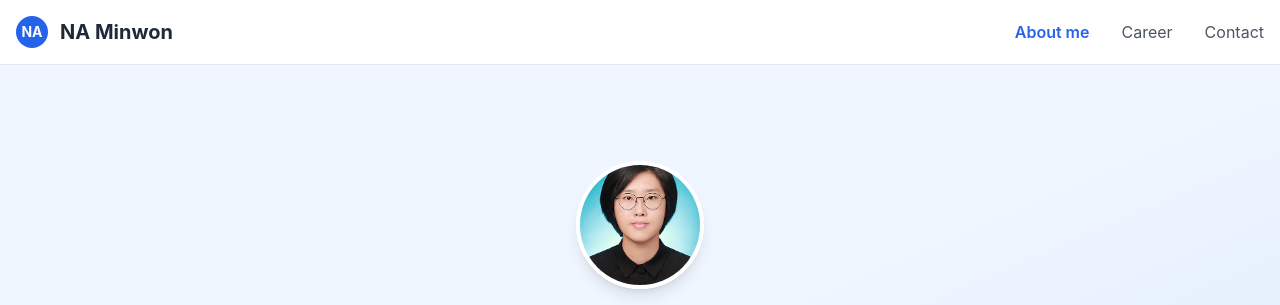
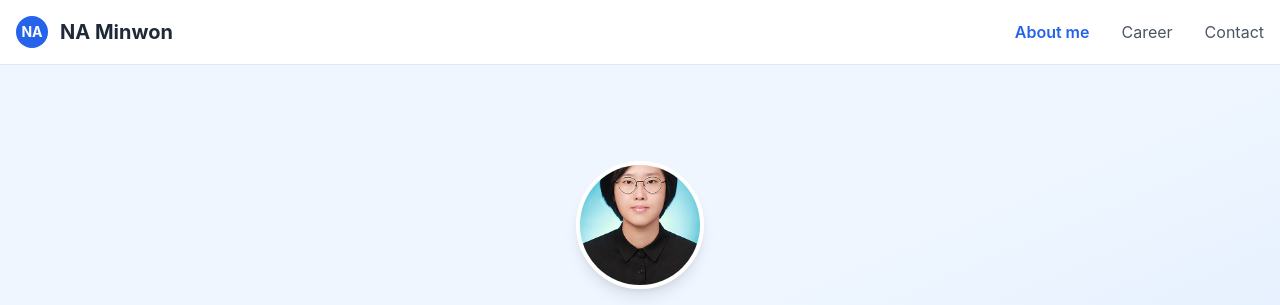
Before and after one commit to naminwon/naminwon.github.io, a plain HTML site: page index.html in a window 1280 px wide. Shown: the top 305 px of the page. Drawn offline with nearby package versions, Linux system fonts and the light colour scheme; a web font is replaced by a local one.

Commit message:
Update index.html

```diff
--- a/index.html
+++ b/index.html
@@ -49,7 +49,7 @@
             <div class="text-center max-w-4xl mx-auto">
                 <div class="mb-8">
                     <div class="w-32 h-32 rounded-full mx-auto mb-6 shadow-lg overflow-hidden border-4 border-white">
-                        <img src="증명사진.jpg" alt="나민원 프로필 사진" class="w-full h-full object-cover" style="object-position: center 60%;">
+                        <img src="증명사진.jpg" alt="나민원 프로필 사진" class="w-full h-full object-cover object-bottom">
                     </div>
                     <h1 class="text-4xl sm:text-5xl font-bold mb-4 text-gray-900">나민원 NA Minwon</h1>
                     <p class="text-xl text-blue-600 font-medium mb-6">교육 콘텐츠 기획</p>
```
